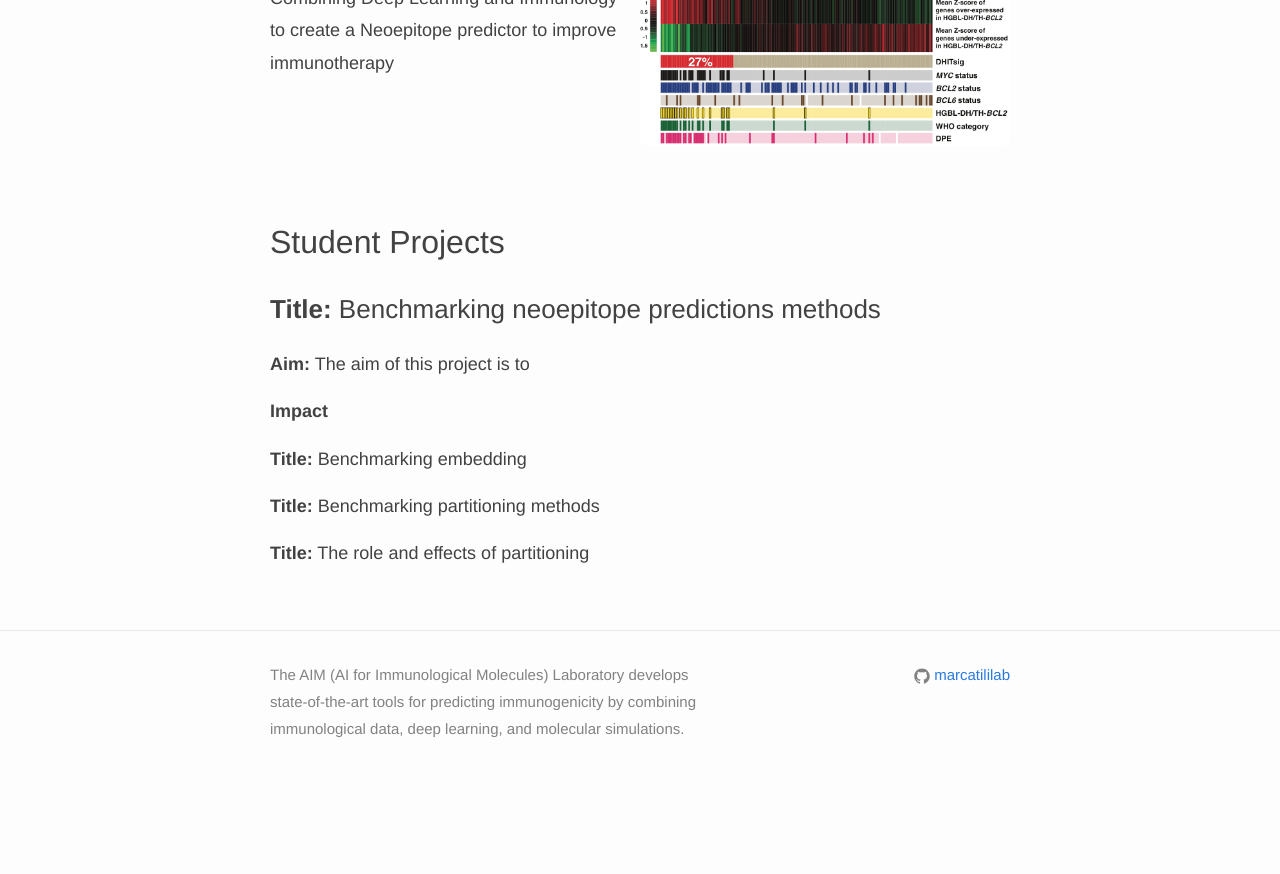
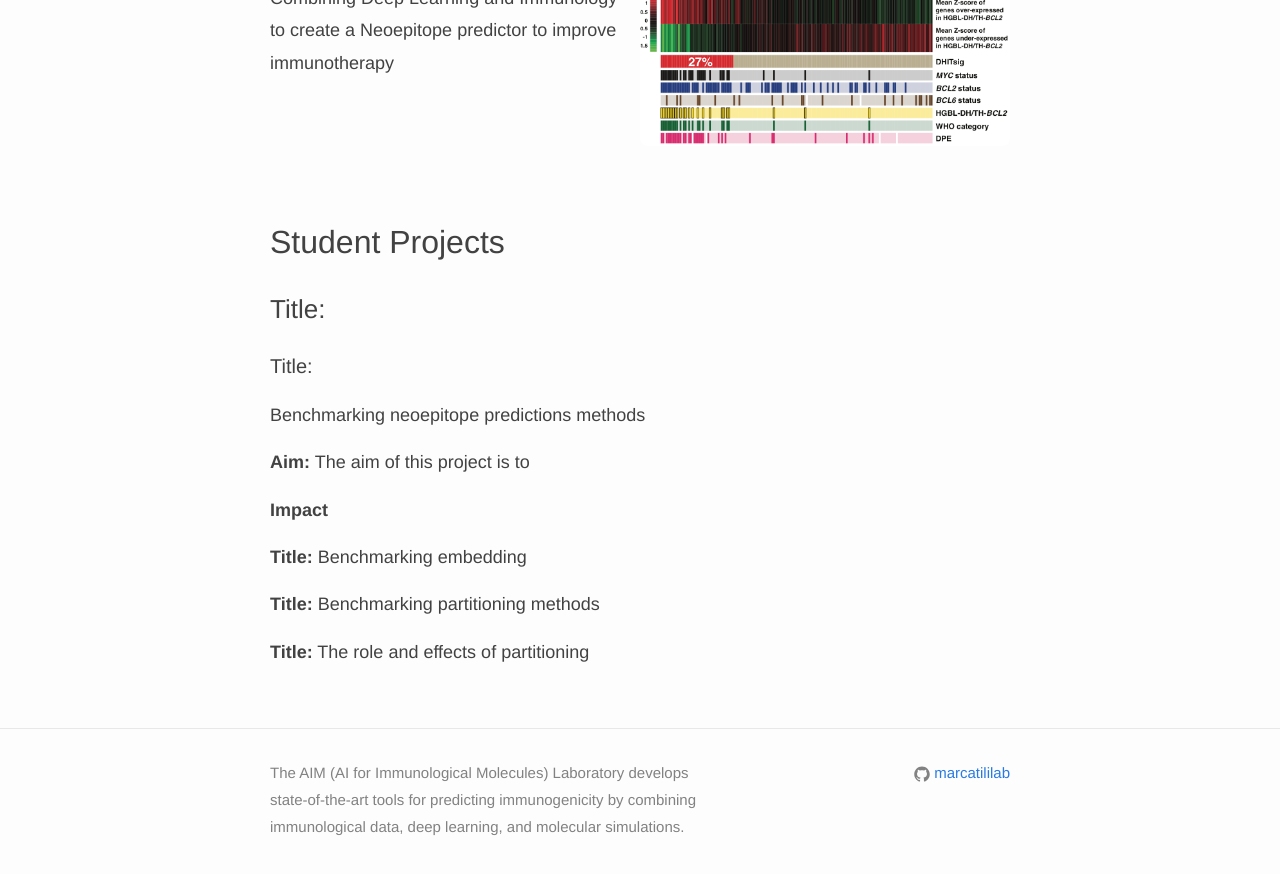
Before and after one commit to alschaap/alschaap.github.io, a Jekyll site: the page built from _pages/projects/index.md, in a window 1280 px wide and 900 px high, scrolled down 611 px. Shown: the top 874 px of the window. Built offline with Jekyll 4.4.1, drawn with Linux system fonts in a browser that asks for light colours; nearby versions of some CDN libraries; before the commit the page ends 1413 px from its top, so only the background shows below that.

Commit message:
tried changing picture size

```diff
--- a/_data/team.yml
+++ b/_data/team.yml
@@ -17,7 +17,7 @@
    I have a background in programming, robotics, control and systems theory, and a deep understanding of biology and immunology.
    I am  excited by anything that  combines 2 or more of the following things\: immunology, machine learning, protein structure prediction, obscure avantgard art, fancy cocktails. Probably not in this order.
 
-  photo: team/paolo_img.jpg
+  photo: team/paolo_img.jpg =250x250
   #photo: team/paolo_2019.gif
 
 - name: Anna-Lisa Schaap-Johansen
--- a/_pages/projects/index.md
+++ b/_pages/projects/index.md
@@ -35,7 +35,10 @@
 
 ## Student Projects
 
-### **Title:** Benchmarking neoepitope predictions methods
+### Title:
+
+####  Title:
+Benchmarking neoepitope predictions methods
 
 
 **Aim:**
```
Also changed, not shown: _pages/team/index.md (+1 -1 lines).
